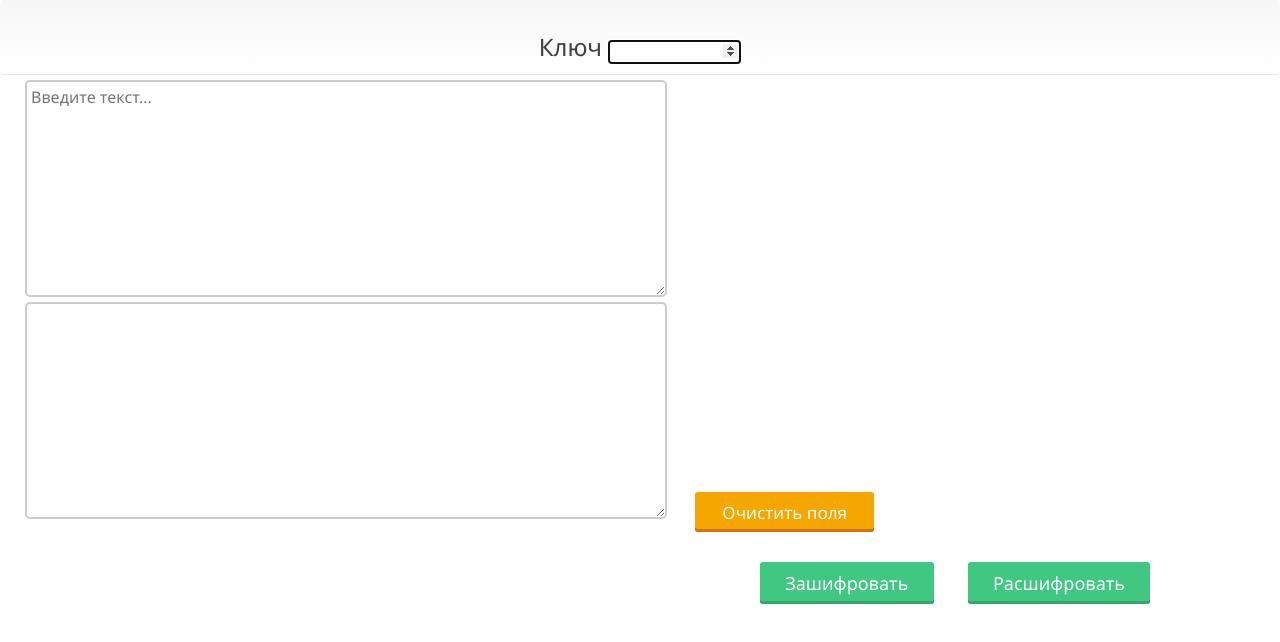
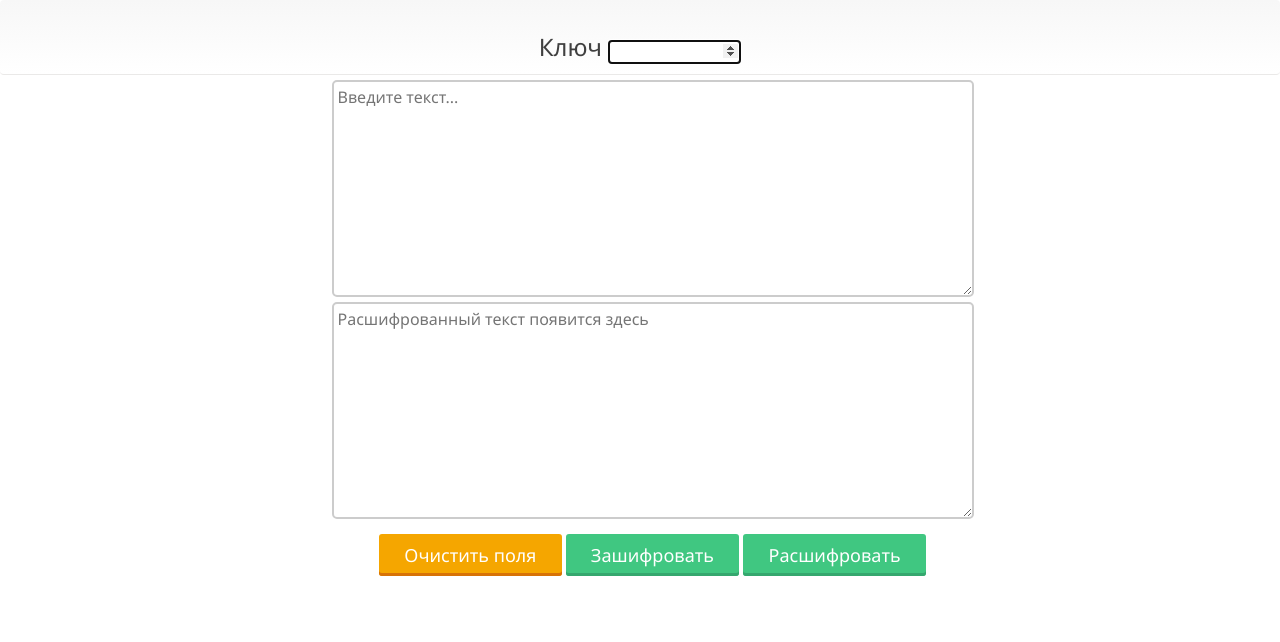
Before and after one commit to natali-lapteva/computerSecurity, a plain HTML site: page theCaesarCipher/index.html in a window 1280 px wide. Drawn offline with Linux system fonts and the light colour scheme.

Commit message:
Функция "Очистить поля". Нормальная верстка.

```diff
--- a/theCaesarCipher/decrypt.js
+++ b/theCaesarCipher/decrypt.js
@@ -39,13 +39,14 @@ function decrypt () {
     for (var i = 0; i < alphabet.length; i++) {
         frequency[alphabet[i]] = 0;
     }
-    // составление частотного словаря
+    // составление частотного словаря шифрованного текста
     for (var i = 0; i < cipherText.length; i++) {
         frequency[cipherText[i]]++;
     }
     for (var i = 0; i < alphabet.length; i++) {
         frequency[alphabet[i]] = frequency[alphabet[i]] / cipherText.length;
     }
+    // поиск расстояния между частотами шифр.текста и русскими частотами
     var minSum = Infinity;
     var key;
     for (var i = 0; i < alphabet.length; i++) {
@@ -53,6 +54,7 @@ function decrypt () {
         for (var j = 0; j < alphabet.length; j++) {
             sum = sum + Math.abs(frequency[alphabet[(j + i) % alphabet.length]] - russianFrequency[alphabet[j]]);
         }
+        // поиск ключа
         if (sum < minSum) {
             minSum = sum;
             key = i;
--- a/theCaesarCipher/index.html
+++ b/theCaesarCipher/index.html
@@ -12,15 +12,26 @@
 </head>
 <body>
 <div class="wrapper">
-    <div class="wrapperChoice">
+    <div class="wrapperKey">
         <div class="key"><label>Ключ <input type="number" autofocus id="key"></label></div>
     </div>
-    <textarea name="text" placeholder="Введите текст..." id="inText"></textarea>
-    <textarea name="text" class="last" id="outputText"></textarea>
-        <div id="clear">Очистить поля</div>
-    <div id="encrypt" onclick="encrypt()">Зашифровать</div>
-    <div id="decrypt" onclick="decrypt()">Расшифровать</div>
+    <div class="textareaWrapper">
+        <textarea name="text" id="inText" placeholder="Введите текст..." ></textarea>
+        <textarea name="text" id="outputText" placeholder="Расшифрованный текст появится здесь" readonly></textarea>
+    </div>
+    <div class="buttonWrapper">
+        <div id="clear" onclick="clField()">Очистить поля</div>
+        <div id="encrypt" onclick="encrypt()">Зашифровать</div>
+        <div id="decrypt" onclick="decrypt()">Расшифровать</div>
+    </div>
     <div class="msgToUserVvediteChislo">Поле "Ключ" должно быть целым числом.</div>
 </div>
+<script>
+    function clField () {
+        $('#inText').val('');
+        $('#outputText').val('');
+        $('#key').val('').focus();
+    }
+</script>
 </body>
 </html>
--- a/theCaesarCipher/style.css
+++ b/theCaesarCipher/style.css
@@ -6,7 +6,7 @@ body {
     color: #404040;
 }
 
-.wrapperChoice {
+.wrapperKey {
     display: block;
     font-size: 24px;
     color: #404040;
@@ -23,15 +23,6 @@ body {
     background: -ms-linear-gradient(top,  #f7f7f7 0%,#ffffff 100%); /* IE10+ */
     background: linear-gradient(to bottom,  #f7f7f7 0%,#ffffff 100%); /* W3C */
     filter: progid:DXImageTransform.Microsoft.gradient( startColorstr='#f7f7f7', endColorstr='#ffffff',GradientType=0 ); /* IE6-9 */
-}
-
-#encrypt {
-margin-left: 760px;
-margin-top: 10px;
-}
-
-#decrypt {
-    margin-left: 30px;
 }
 
 #encrypt, #decrypt {
@@ -58,14 +49,13 @@ margin-top: 10px;
 }
 
 #clear {
-    margin-left: 24px;
     margin-bottom: 20px;
     display: inline-block;
-    font-size: 17px;
+    font-size: 18px;
     font-weight: 500;
     color: white;
     text-decoration: none;
-    padding: 0.5em 1.6em;
+    padding: 0.5em 1.4em;
     border-radius: 3px;
     background: #f5a600;
     box-shadow: 0 -3px #d77206 inset;
@@ -123,3 +113,13 @@ textarea {
     line-height: 88px;
     visibility: hidden;
 }
+
+.buttonWrapper {
+    margin-top: 10px;
+    margin-left: 25px;
+    text-align: center;
+}
+
+.textareaWrapper {
+    text-align: center;
+}
```
